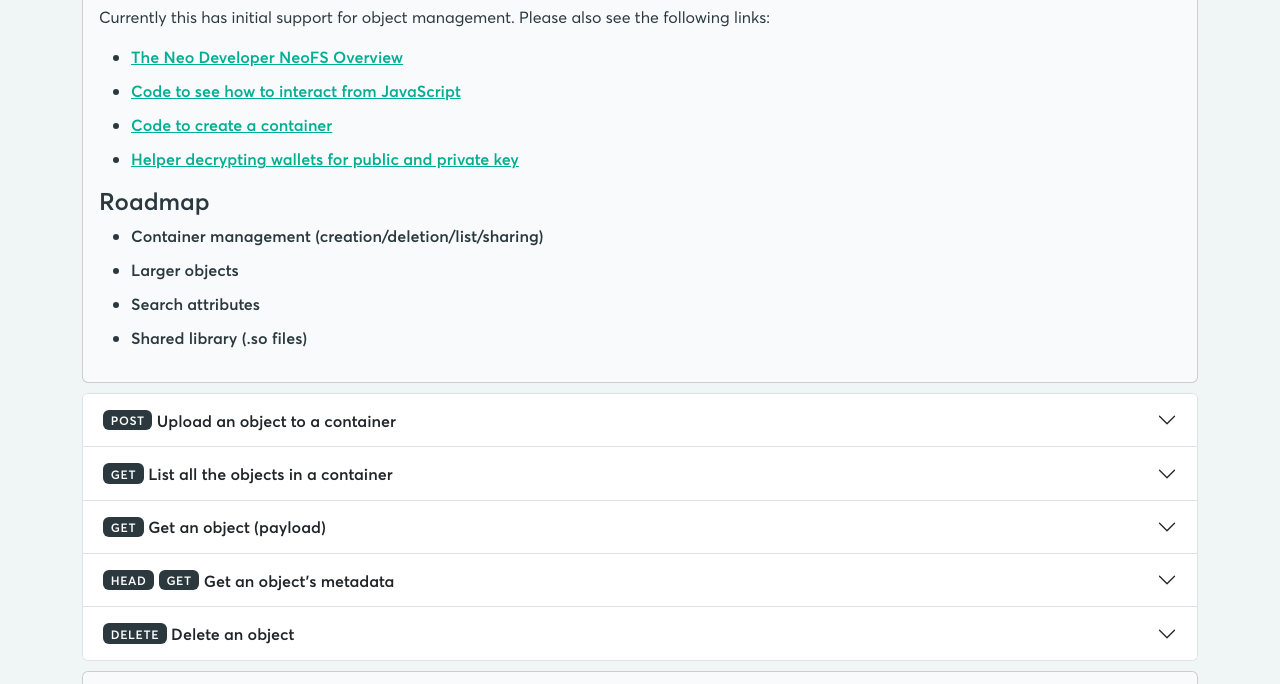
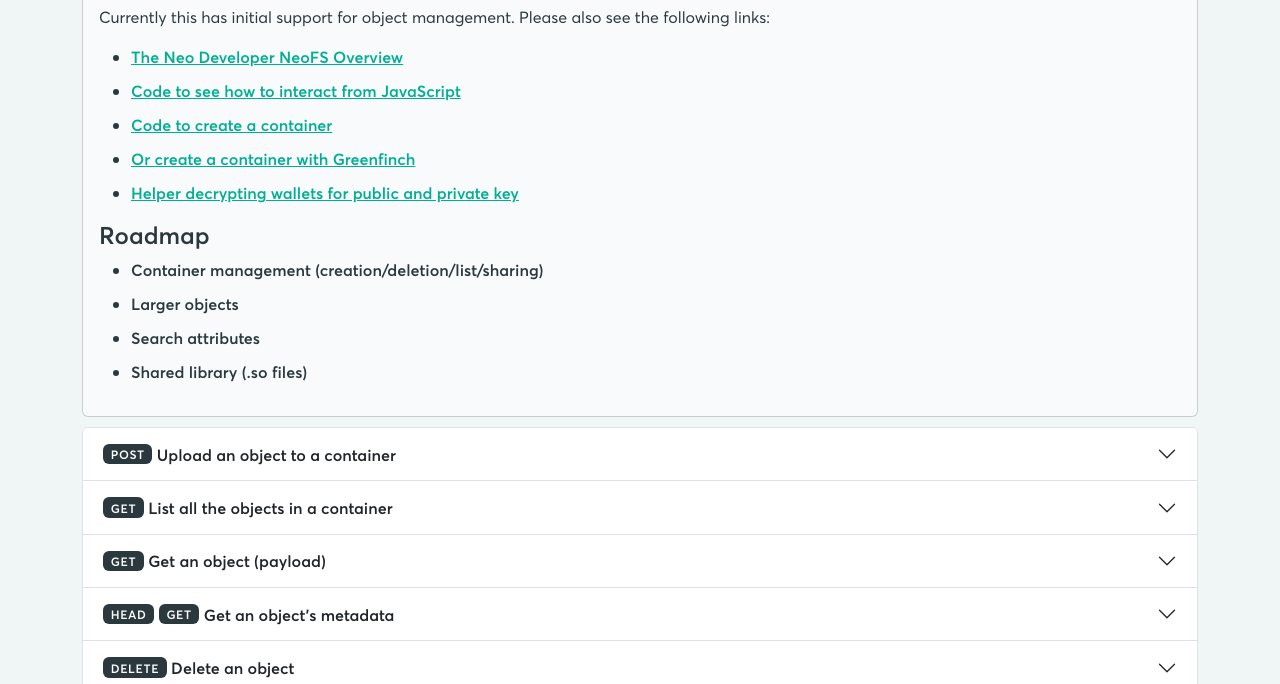
Before and after one commit to configwizard/greenfinch-api, a website: page client/index.html in a window 1280 px wide. Shown: the part 116-800 px from the top of the page. Drawn offline with nearby package versions, Linux system fonts and the light colour scheme; a small style sheet from the web is missing.

Commit message:
adding ref to greenfinch

```diff
--- a/client/index.html
+++ b/client/index.html
@@ -39,6 +39,7 @@
                             <li><a class="ut-standard" target="_blank" href="https://developers.neo.org/docs/n3/neofs/introduction/Overview">The Neo Developer NeoFS Overview</a></li>
                             <li><a class="ut-standard" target="_blank" href="https://gist.github.com/amlwwalker/407a04c9b21915eee067a5531394f542#file-index-html">Code to see how to interact from JavaScript</a></li>
                             <li><a class="ut-standard" target="_blank" href="https://gist.github.com/amlwwalker/407a04c9b21915eee067a5531394f542#file-createcontainer-go">Code to create a container</a></li>
+                            <li><a class="ut-standard" target="_blank" href="https://greenfinch.app">Or create a container with Greenfinch</a></li>
                             <li><a class="ut-standard" target="_blank" href="https://gist.github.com/amlwwalker/407a04c9b21915eee067a5531394f542#file-decryptaccount-js">Helper decrypting wallets for public and private key</a></li>
                         </ul>
                         <h4>Roadmap</h4>
```
